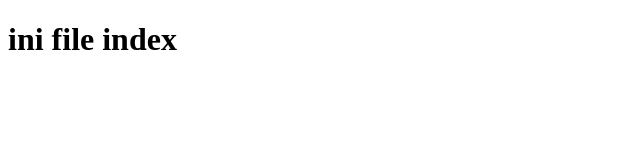
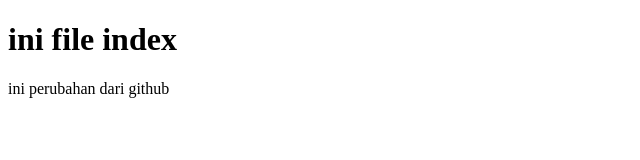
Before and after one commit to rafliiaakbar/latihanGIT, a plain HTML site: page index.html in a window 1280 px wide. Shown: the whole page, without its empty margins (0-640 px from the left). Drawn offline with Linux system fonts and the light colour scheme.

Commit message:
nambah paragraf di github+
ini optional

```diff
--- a/index.html
+++ b/index.html
@@ -8,6 +8,7 @@
 </head>
 <body>
     <h1>ini file index</h1>
+    <p>ini perubahan dari github</p>
 
 </body>
 </html>
```
